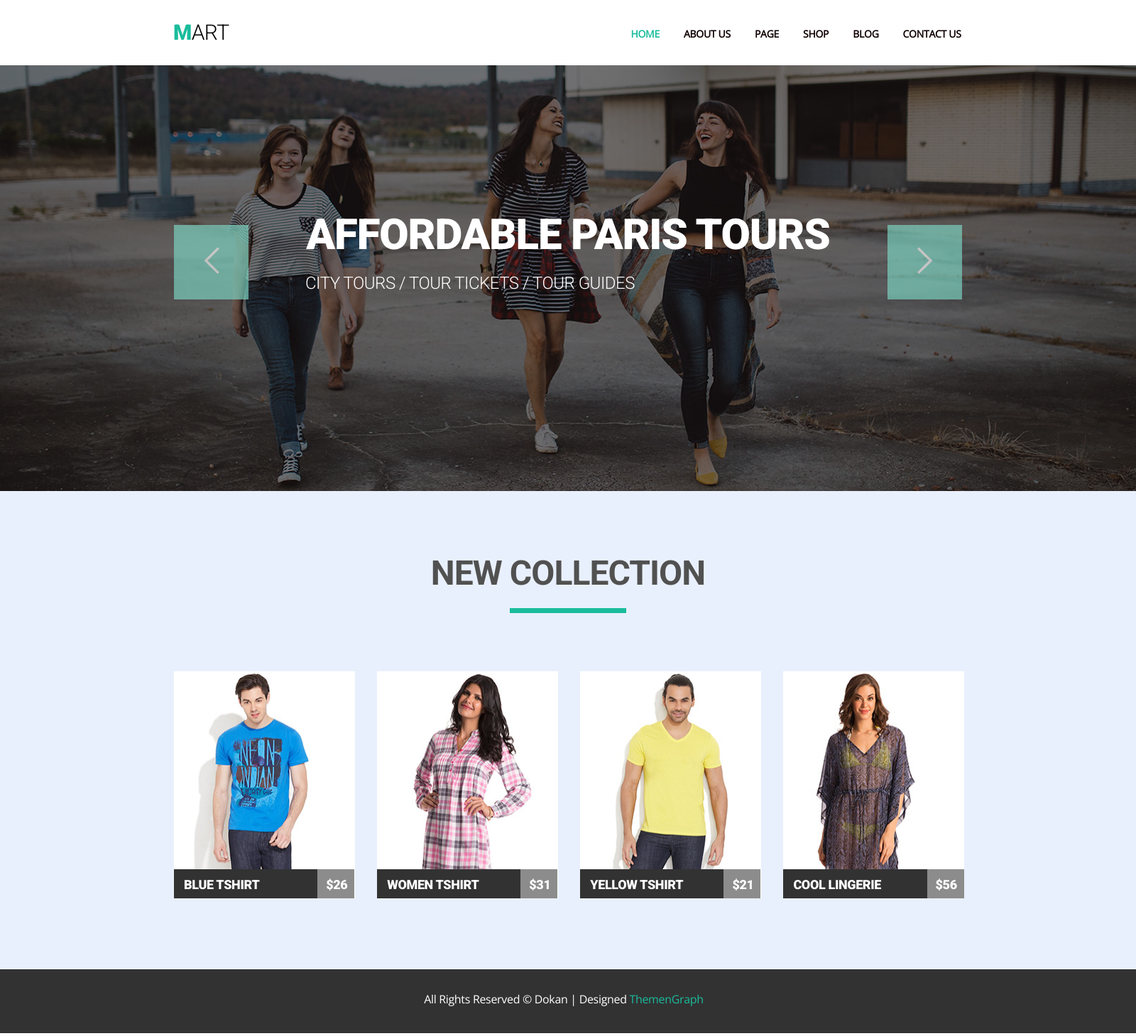
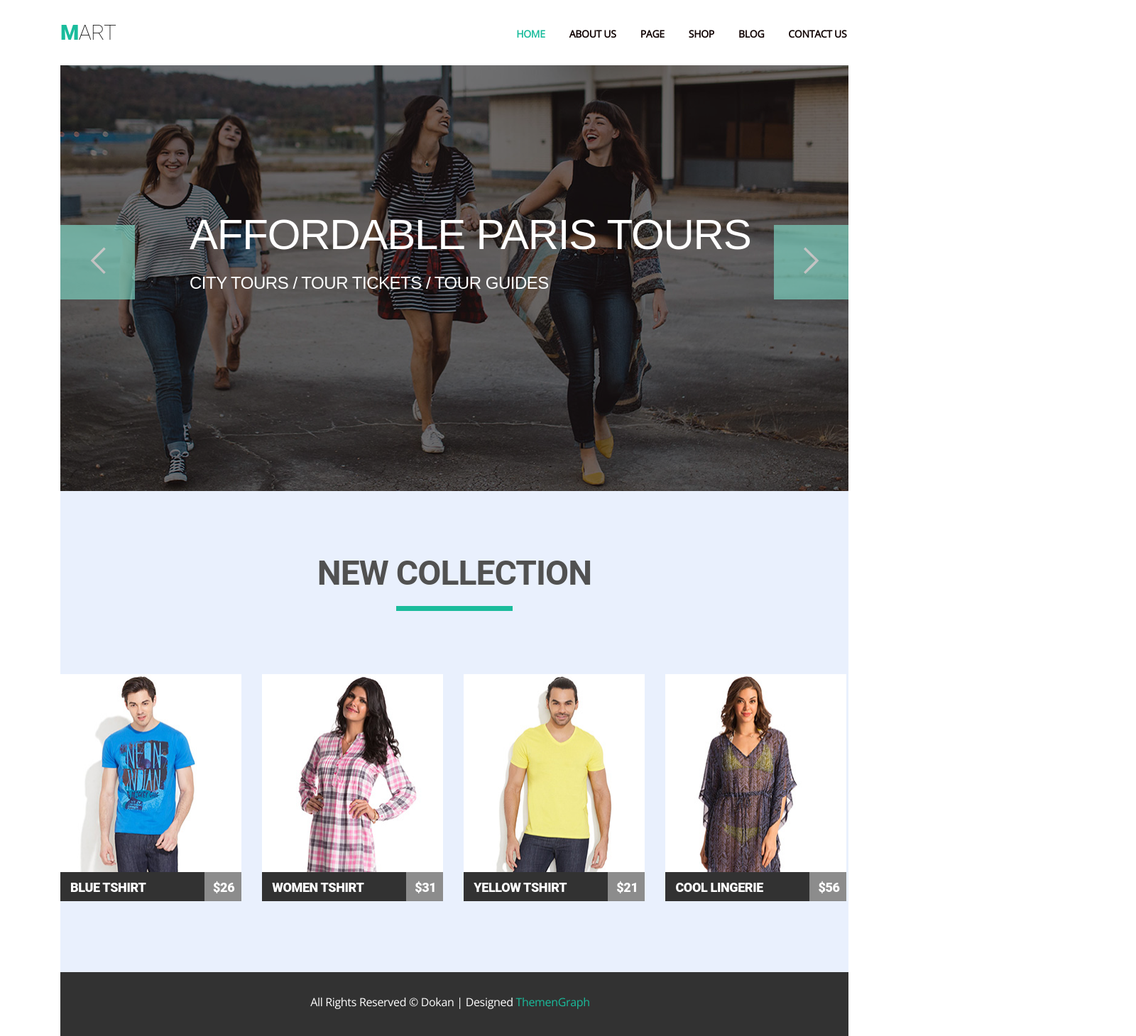
Before and after one commit to Gani4ka/goit-fe-course, a plain HTML site: page html-css/Module-5/index.html in a window 1280 px wide. Shown: the whole page at 71% size, 1600 px wide, since content can reach past the window. Drawn offline with nearby package versions, Linux system fonts and the light colour scheme; a web font is replaced by a local one.

Commit message:
hw5-version6

```diff
--- /dev/null
+++ b/html-css/Module-5/css/fonts.css
@@ -0,0 +1,8 @@
+@font-face {
+    font-family: 'robotoblack';
+    src: url('webfontkit-roboto-black/roboto-black-webfont.woff2') format('woff2'),
+         url('webfontkit-roboto-black/roboto-black-webfont.woff') format('woff');
+    font-weight: normal;
+    font-style: normal;
+
+}
--- a/html-css/Module-5/css/style.css
+++ b/html-css/Module-5/css/style.css
@@ -6,15 +6,11 @@ body {
   background-color: #ffffff;
 }
 .page-wrapper {
-  width: 1600px;
+  width: 1110px;
   margin: auto;
 }
 
 /* HEADER */
-.header {
-  margin: 0 244px;
-  /* Почему не работает text-align: justify? */
-}
 .logo {
   display: inline-block;
   font-family: "Roboto", sans-serif;
@@ -30,7 +26,7 @@ body {
 }
 .main-nav {
   display: inline-block;
-  width: 1029px;
+  width: 1027px;
 }
 .nav-list {
   margin-left: auto;
@@ -38,7 +34,6 @@ body {
   padding: 0;
 }
 .nav-item {
-  /* Почему не работает text-align: для inline-block??? */
   display: inline-block;
   list-style: none;
   margin-right: 30px;
@@ -71,7 +66,11 @@ body {
 }
 .slider {
   position: relative;
-  font-family: "Roboto", sans-serif;
+  width: 1110px;
+  height: 600px;
+  background-image: url(../img/slide4.png);
+  background-position-x: center;
+  font-family: 'robotoblack', sans-serif;
   color: #fff;
   line-height: 0;
 }
@@ -82,11 +81,10 @@ body {
 }
 .slider-title {
   position: absolute;
-  left: 50%;
-  transform: translateX(-50%);
+  left: 182px;
   top: 198px;
   margin: 0;
-  font-weight: 900;
+  /* font-weight: 900; */
   font-size: 60px;
   line-height: 82px;
   letter-spacing: -1.2px;
@@ -95,7 +93,7 @@ body {
 .slider-text {
   position: absolute;
   top: 280px;
-  left: 430px;
+  left: 182px;
   margin: 0;
   font-weight: 300;
   font-size: 24px;
@@ -113,14 +111,14 @@ body {
 }
 .slider-ctrl-prev {
   top: 225px;
-  left: 245px;
+  left: 0;
 }
 .slider-ctrl-prev::after {
   content: url(../img/1.png);
 }
 .slider-ctrl-next {
   top: 225px;
-  right: 245px;
+  right: 0;
 }
 .slider-ctrl-next::after {
   content: url(../img/2.png);
@@ -139,7 +137,7 @@ body {
 }
 .galery-title {
   margin: 0;
-  margin-bottom: 82px;
+  margin-bottom: 118px;
   text-align: center;
   color: #515151;
   text-transform: uppercase;
@@ -148,12 +146,18 @@ body {
   letter-spacing: -0.96px;
 }
 .galery-title::after {
-  content: url(../img/rectangle3.png);
+  content: '';
   display: block;
-  padding-top: 8px;
+  width: 164px;
+  height: 8px;
+  background-image: url(../img/rectangle3.png);
+  background-repeat: no-repeat;
+  position: relative;
+  top: 30px;
+  margin: 0px auto 0;
+
 }
 .product-cards-wraper {
-  padding-left: 245px;
   font-size: 18px;
   letter-spacing: -0.36px;
   text-transform: uppercase;
@@ -163,11 +167,15 @@ body {
 .galery-product-card {
   position: relative;
   display: inline-block;
-  margin: 0 27px 0 0;
+  margin: 0 25px 0 0;
+}
+figure:last-child {
+  margin-right: 0;
 }
 figcaption {
   position: absolute;
   bottom: 0;
+  width: 100%;
   background-color: #323232;
 }
 .product-name {
@@ -180,8 +188,11 @@ figcaption {
   background-color: #323232;
 }
 .product-cost {
+  position: absolute;
+  right: 0;
   display: inline-block;
   margin: 0;
+  /* -webkit-margin-after: 0em; */
   padding: 6px 0 3px 12px;
   box-sizing: border-box;
   width: 52px;
--- a/html-css/Module-5/index.html
+++ b/html-css/Module-5/index.html
@@ -6,8 +6,9 @@
     <meta name="viewport" content="width=device-width, initial-scale=1.0">
     <meta http-equiv="X-UA-Compatible" content="ie=edge">
     <link rel="stylesheet" href="css/normalize.css">
+    <link rel="stylesheet" href="css/fonts.css">
     <link rel="stylesheet" href="css/style.css">
-    <link href="https://fonts.googleapis.com/css?family=Roboto:300,400,700,900" rel="stylesheet">
+    <!-- <link href="https://fonts.googleapis.com/css?family=Roboto:300,400,700,900" rel="stylesheet"> -->
     <link href="https://fonts.googleapis.com/css?family=Open+Sans" rel="stylesheet">
     <title>Module-5</title>
 </head>
@@ -46,7 +47,7 @@
             <div class="slider">
                 <ul class="slides">
                     <li class="slides-item">
-                        <img src="img/slide4.png" alt="image" class="slides-image" width="1600" height="600">
+                        <!-- <img src="img/slide4.png" alt="image" class="slides-image" width="1600" height="600"> -->
                         <p class="slider-title">Affordable Paris Tours</p>
                         <p class="slider-text">City tours / tour tickets / tour guides</p>
                     </li>
@@ -119,7 +120,6 @@
                 <span>ThemenGraph</span>
             </p>
         </footer>
-        <!-- Как правильно оформить футер (теги)? -->
     </div>
 
 </body>
```
